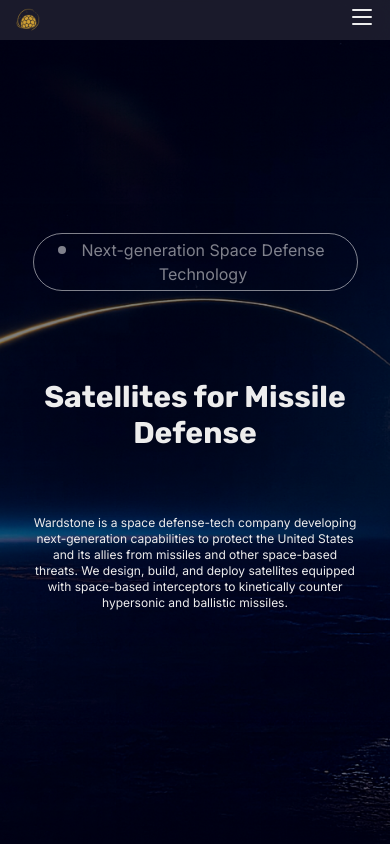
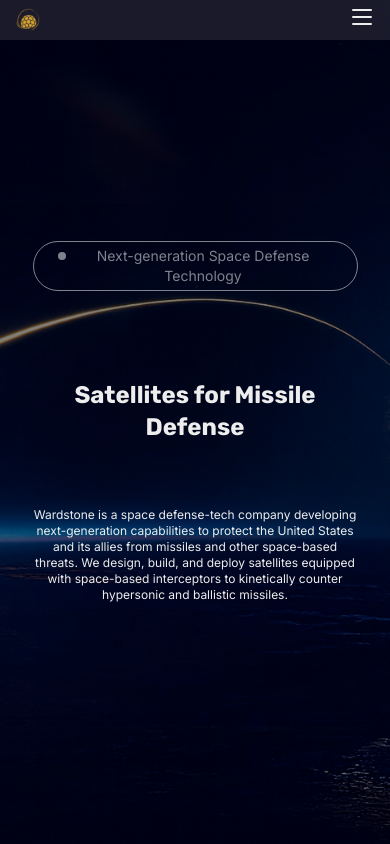
Before and after one commit to 221fa04732/WardStone, a Next.js app: page / in a window 390 px wide. Built offline with nearby package versions, Linux system fonts and the light colour scheme.

Commit message:
made css changes for mobile view

```diff
--- a/components/component/homeLanding.tsx
+++ b/components/component/homeLanding.tsx
@@ -6,10 +6,10 @@
         <div className="absolute h-full flex flex-col items-center justify-center">
             <div className="w-10/12 flex flex-col items-center justify-center gap-16">
                 <div className="flex justify-center items-start gap-2 border border-white/50 text-white/50 rounded-full px-6 py-1">
-                    <div className="bg-white/50 rounded-full max-h-2 max-w-2 min-h-2 min-w-2 mt-2"></div>
-                    <div className="text-center">Next-generation Space Defense Technology</div>
+                    <div className="bg-white/50 rounded-full max-h-2 max-w-2 min-h-2 min-w-2 mt-1.5"></div>
+                    <div className="text-center text-sm md:text-md">Next-generation Space Defense Technology</div>
                 </div>
-                <div className="text-3xl md:text-6xl font-bold rubik text-center mt-6">Satellites for Missile<div>Defense</div></div>
+                <div className="text-2xl md:text-6xl font-bold rubik text-center mt-6">Satellites for Missile<div>Defense</div></div>
                 <div className="text-center md:text-sm text-xs">Wardstone is a space defense-tech company developing next-generation capabilities to protect the United States and its allies from missiles and other space-based threats. We design, build, and deploy satellites equipped with space-based interceptors to kinetically counter hypersonic and ballistic missiles.</div>
             </div>
         </div>
```
